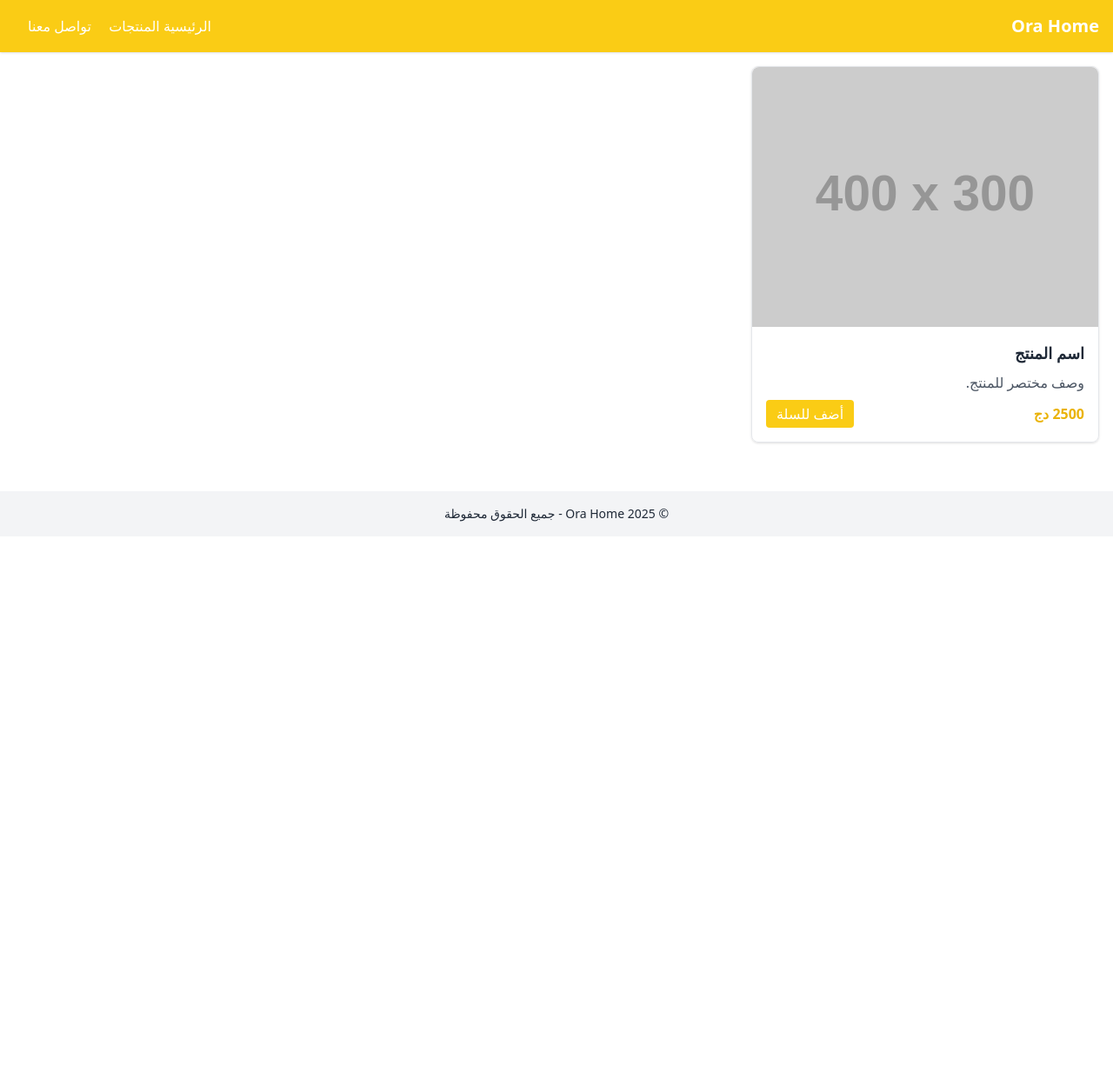
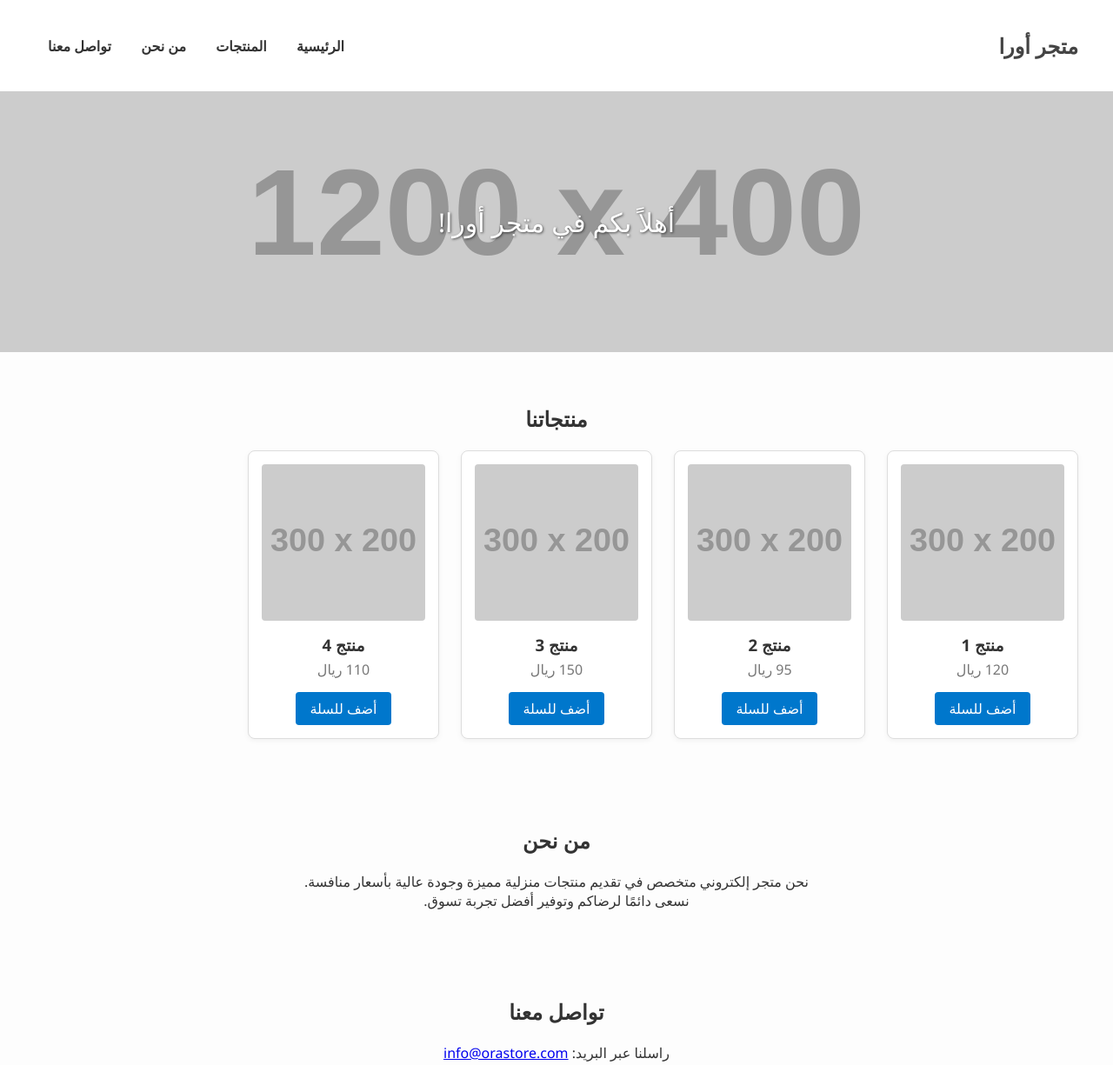
Before and after one commit to Anis20072904/Anis20072904.github.io, a plain HTML site: page index.html in a window 1280 px wide. Shown: the top 1225 px of the page at 87% size. Before the commit the page ends 800 px from the top, so only its background shows below. Drawn offline with nearby package versions, Linux system fonts and the light colour scheme; placeholder pictures from the web are drawn by us.

Commit message:
Update index.htmla

```diff
--- a/index.html
+++ b/index.html
@@ -2,46 +2,161 @@
 <html lang="ar" dir="rtl">
 <head>
   <meta charset="UTF-8" />
-  <meta name="viewport" content="width=device-width, initial-scale=1.0" />
-  <title>Ora Home - متجر ديكور</title>
-  <script src="https://cdn.tailwindcss.com"></script>
-  <script src="https://unpkg.com/alpinejs" defer></script>
+  <meta name="viewport" content="width=device-width, initial-scale=1" />
+  <title>متجر أورا</title>
+  <style>
+    body {
+      font-family: 'Segoe UI', sans-serif;
+      margin: 0;
+      background-color: #fdfdfd;
+      color: #333;
+    }
+    header {
+      background-color: #fff;
+      padding: 20px 40px;
+      box-shadow: 0 2px 4px rgba(0,0,0,0.1);
+      display: flex;
+      justify-content: space-between;
+      align-items: center;
+    }
+    header h1 {
+      font-size: 24px;
+      color: #444;
+    }
+    nav a {
+      margin: 0 15px;
+      color: #333;
+      text-decoration: none;
+      font-weight: bold;
+    }
+    nav a:hover {
+      color: #0077cc;
+    }
+    .hero {
+      background-image: url('https://via.placeholder.com/1200x400?text=مرحبا+بكم+في+متجر+أورا');
+      background-size: cover;
+      background-position: center;
+      height: 300px;
+      display: flex;
+      align-items: center;
+      justify-content: center;
+      color: white;
+      font-size: 30px;
+      text-shadow: 1px 1px 3px rgba(0,0,0,0.6);
+    }
+    .section {
+      padding: 40px 20px;
+      max-width: 1200px;
+      margin: auto;
+    }
+    .products {
+      display: grid;
+      grid-template-columns: repeat(auto-fill, minmax(220px, 1fr));
+      gap: 25px;
+    }
+    .product {
+      background-color: white;
+      border: 1px solid #ddd;
+      border-radius: 8px;
+      padding: 15px;
+      text-align: center;
+      box-shadow: 0 2px 6px rgba(0,0,0,0.05);
+    }
+    .product img {
+      width: 100%;
+      height: 180px;
+      object-fit: cover;
+      border-radius: 4px;
+    }
+    .product h3 {
+      margin: 10px 0 5px;
+    }
+    .product p {
+      margin: 5px 0;
+      color: #777;
+    }
+    .btn {
+      display: inline-block;
+      margin-top: 10px;
+      padding: 8px 16px;
+      background-color: #0077cc;
+      color: white;
+      border-radius: 4px;
+      text-decoration: none;
+    }
+    .btn:hover {
+      background-color: #005fa3;
+    }
+    footer {
+      text-align: center;
+      background: #f0f0f0;
+      padding: 20px;
+      font-size: 14px;
+      color: #555;
+    }
+  </style>
 </head>
-<body class="bg-white text-gray-800 font-sans">
+<body>
 
-  <!-- شريط التنقل -->
-  <header class="bg-yellow-400 shadow p-4 flex justify-between items-center">
-    <h1 class="text-xl font-bold text-white">Ora Home</h1>
-    <nav class="space-x-4">
-      <a href="#" class="text-white hover:underline">الرئيسية</a>
-      <a href="#" class="text-white hover:underline">المنتجات</a>
-      <a href="#" class="text-white hover:underline">تواصل معنا</a>
-    </nav>
-  </header>
+<header>
+  <h1>متجر أورا</h1>
+  <nav>
+    <a href="#home">الرئيسية</a>
+    <a href="#products">المنتجات</a>
+    <a href="#about">من نحن</a>
+    <a href="#contact">تواصل معنا</a>
+  </nav>
+</header>
 
-  <!-- عرض المنتجات -->
-  <main class="p-4 grid grid-cols-1 sm:grid-cols-2 md:grid-cols-3 gap-6">
-    <!-- منتج 1 -->
-    <div class="border rounded-lg shadow hover:shadow-lg transition">
-      <img src="https://via.placeholder.com/400x300" alt="منتج" class="rounded-t-lg">
-      <div class="p-4">
-        <h2 class="text-lg font-semibold mb-2">اسم المنتج</h2>
-        <p class="text-gray-600 mb-2">وصف مختصر للمنتج.</p>
-        <div class="flex justify-between items-center">
-          <span class="text-yellow-500 font-bold">2500 دج</span>
-          <button class="bg-yellow-400 text-white px-3 py-1 rounded hover:bg-yellow-500">أضف للسلة</button>
-        </div>
-      </div>
+<section class="hero" id="home">
+  أهلاً بكم في متجر أورا!
+</section>
+
+<section class="section" id="products">
+  <h2 style="text-align:center;">منتجاتنا</h2>
+  <div class="products">
+    <div class="product">
+      <img src="https://via.placeholder.com/300x200?text=منتج+1" alt="منتج 1" />
+      <h3>منتج 1</h3>
+      <p>120 ريال</p>
+      <a href="#" class="btn">أضف للسلة</a>
     </div>
+    <div class="product">
+      <img src="https://via.placeholder.com/300x200?text=منتج+2" alt="منتج 2" />
+      <h3>منتج 2</h3>
+      <p>95 ريال</p>
+      <a href="#" class="btn">أضف للسلة</a>
+    </div>
+    <div class="product">
+      <img src="https://via.placeholder.com/300x200?text=منتج+3" alt="منتج 3" />
+      <h3>منتج 3</h3>
+      <p>150 ريال</p>
+      <a href="#" class="btn">أضف للسلة</a>
+    </div>
+    <div class="product">
+      <img src="https://via.placeholder.com/300x200?text=منتج+4" alt="منتج 4" />
+      <h3>منتج 4</h3>
+      <p>110 ريال</p>
+      <a href="#" class="btn">أضف للسلة</a>
+    </div>
+  </div>
+</section>
 
-    <!-- نسخ المنتج أكثر من مرة لتعبئة الصفحة -->
+<section class="section" id="about">
+  <h2 style="text-align:center;">من نحن</h2>
+  <p style="text-align:center; max-width: 600px; margin: auto;">
+    نحن متجر إلكتروني متخصص في تقديم منتجات منزلية مميزة وجودة عالية بأسعار منافسة. نسعى دائمًا لرضاكم وتوفير أفضل تجربة تسوق.
+  </p>
+</section>
 
-  </main>
+<section class="section" id="contact">
+  <h2 style="text-align:center;">تواصل معنا</h2>
+  <p style="text-align:center;">راسلنا عبر البريد: <a href="mailto:info@orastore.com">info@orastore.com</a></p>
+</section>
 
-  <!-- تذييل -->
-  <footer class="bg-gray-100 text-center text-sm p-4 mt-10">
-    © 2025 Ora Home - جميع الحقوق محفوظة
-  </footer>
+<footer>
+  &copy; 2025 متجر أورا. جميع الحقوق محفوظة.
+</footer>
 
 </body>
 </html>
```
